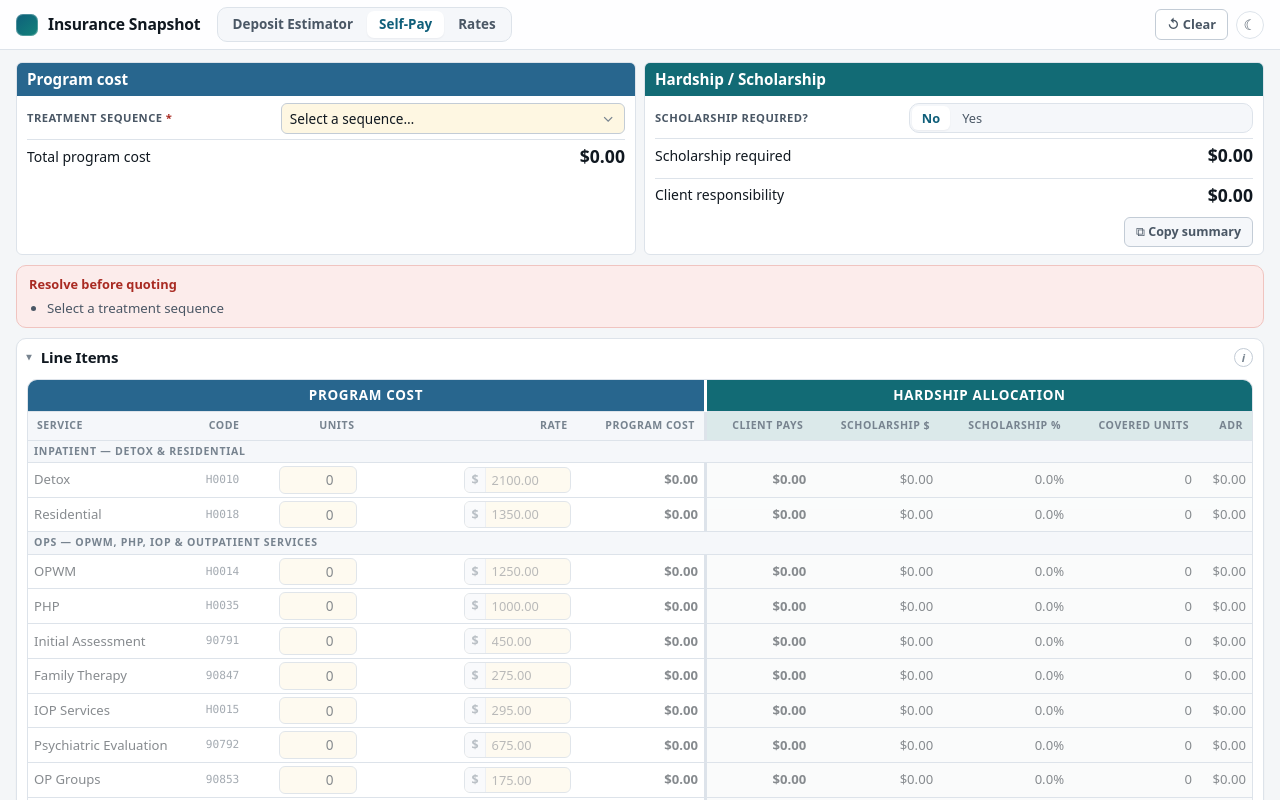
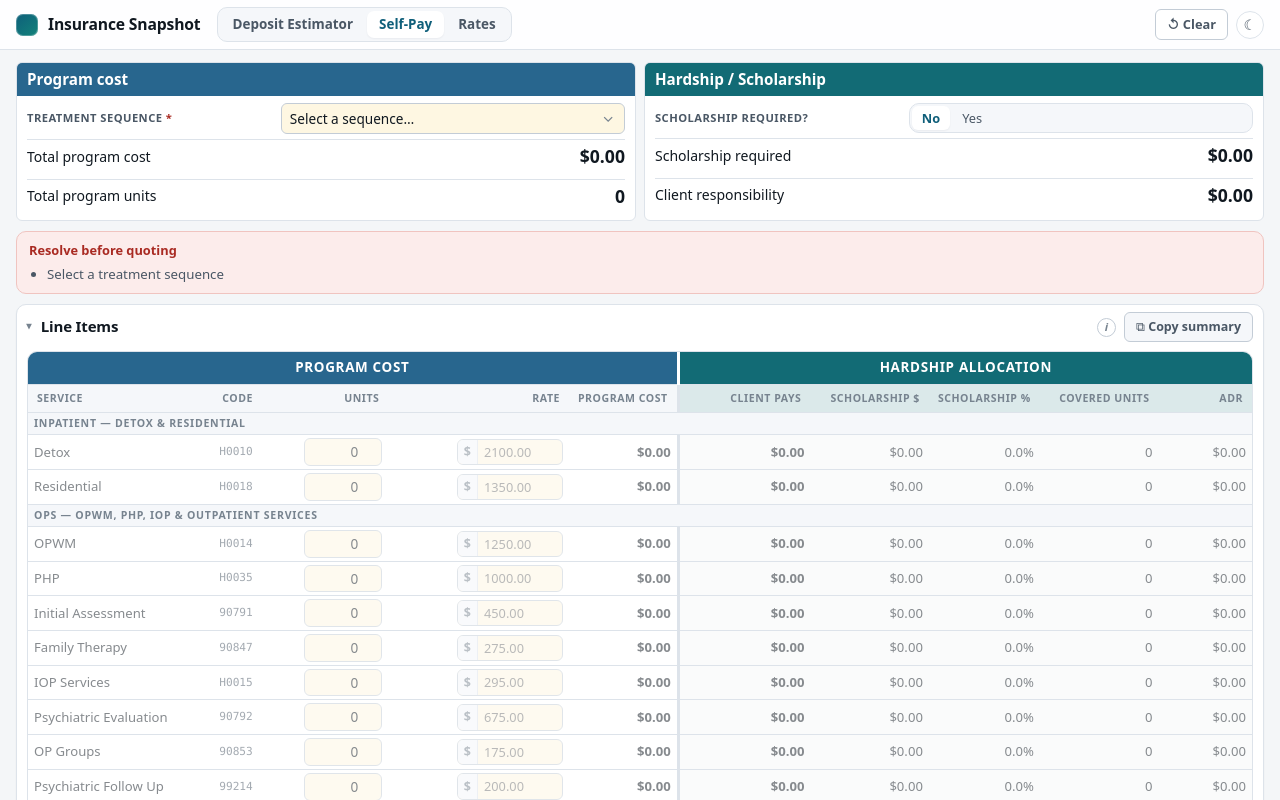
Before and after one commit to phoenixglass/Insurance-Snapshot, a React (Vite) app: page / in a window 1280 px wide. Both pictures are taken after a click on the tab "Self-Pay". Shown: the top 800 px of the page. Built offline with nearby package versions, Linux system fonts and the light colour scheme.

Commit message:
Align self-pay table halves and balance summary panels

```diff
--- a/src/SelfPayTool.jsx
+++ b/src/SelfPayTool.jsx
@@ -164,6 +164,7 @@ export default function SelfPayTool() {
               <Select id="selfPaySequence" value={form.treatmentSequence} onChange={setSequence} options={TREATMENT_SEQUENCES} placeholder="Select a sequence…" />
             </Field>
             <div className="selfpay-sheet-total"><span>Total program cost</span><strong>{formatMoney(result.grossCost)}</strong></div>
+            <div className="selfpay-sheet-total"><span>Total program units</span><strong>{unitText(result.costedUnits)}</strong></div>
           </div>
         </div>
         <div className="selfpay-hardship">
@@ -184,7 +185,7 @@ export default function SelfPayTool() {
             </>}
             <div className="selfpay-sheet-total"><span>Scholarship required</span><strong>{formatMoney(result.totalScholarship)}</strong></div>
             <div className="selfpay-sheet-total"><span>Client responsibility</span><strong>{formatMoney(result.finalClientResponsibility)}</strong></div>
-            <CopyButton text={summaryText} label="Copy summary" />
+
           </div>
         </div>
       </div>
@@ -219,10 +220,12 @@ export default function SelfPayTool() {
         <Section
           wide
           title="Line Items"
+          actions={<CopyButton text={summaryText} label="Copy summary" />}
           description="Every count starts at zero — enter what this client is actually buying. The rate is the sheet rate unless you type your own over it, and the scholarship covers whole units at whatever rate the row carries."
         >
           <div className="line-table-scroll">
-            <table className="line-table line-table-wide">
+            <table className="line-table line-table-wide selfpay-worksheet-table">
+              <colgroup>{[18,8,7,9,8,12,10,9,10,9].map((width, i) => <col key={i} style={{ width: `${width}%` }} />)}</colgroup>
               <thead>
                 <tr className="selfpay-table-bands"><th colSpan={5}>Program cost</th><th colSpan={5}>Hardship allocation</th></tr>
                 <tr>
```
